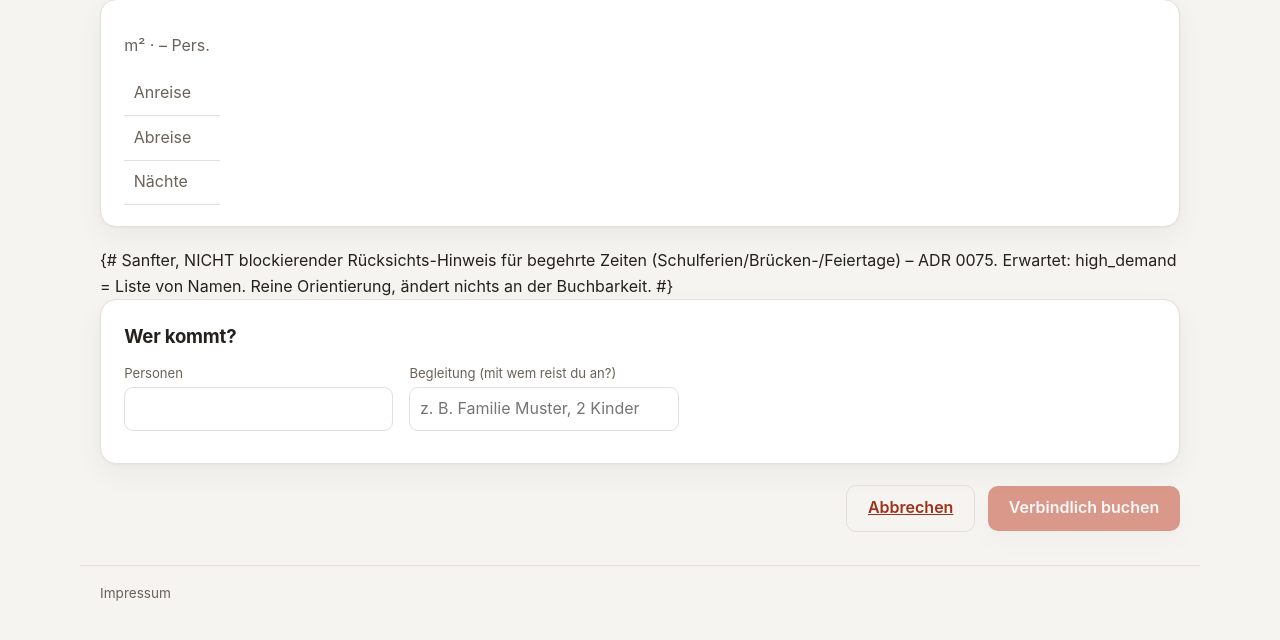
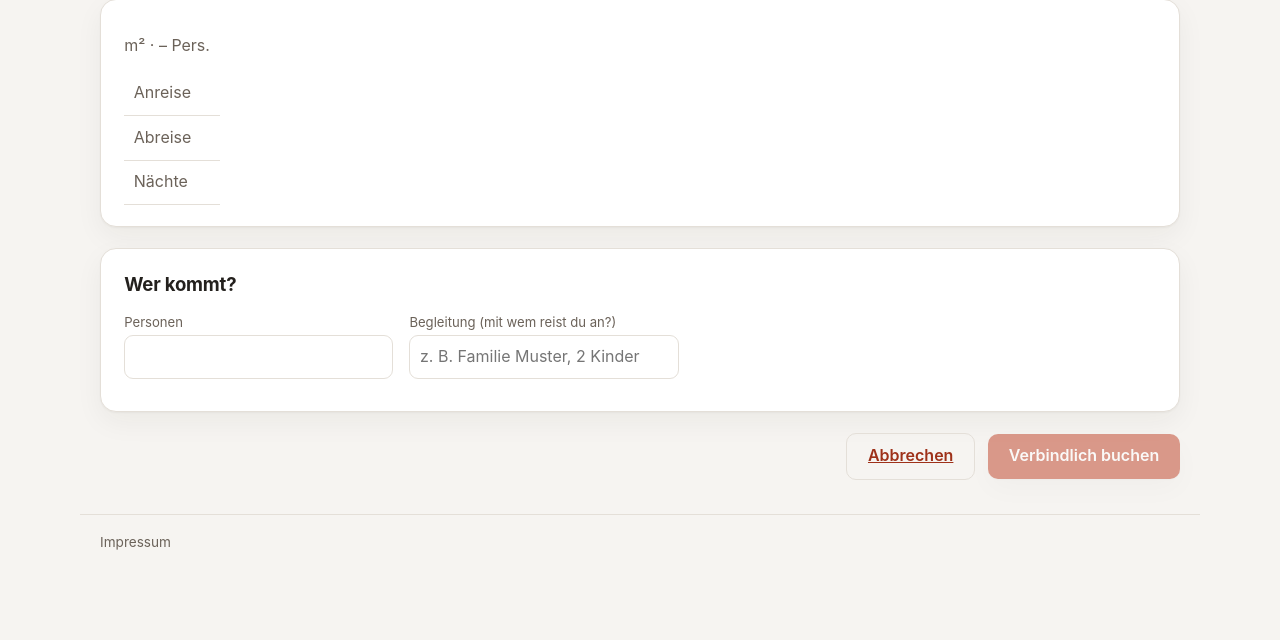
Before and after one commit to wedelmoritz/rehof-buchung, a Django app: template booking/templates/booking/book_confirm.html in a window 1280 px wide. Shown: the part 130-770 px from the top of the page. Run offline with Django 5.2, Linux system fonts and the light colour scheme; the template is opened without the code that fills it, so the values that code supplies are empty.

Commit message:
Fix: mehrzeiliger {# #}-Template-Kommentar wurde sichtbar (Rücksichts-Hinweis)
Djangos `{# … #}` wird über tag_re OHNE re.DOTALL erkannt – ein über mehrere
Zeilen gehender Kommentar wird nicht entfernt und erscheint als Text. Den
mehrzeiligen Kommentar in _high_demand_note.html entfernt; restliche Templates
geprüft (keine weiteren mehrzeiligen {# #}). Konvention in CLAUDE.md ergänzt.

Co-Authored-By: Claude Opus 4.8 <noreply@anthropic.com>
Claude-Session: https://claude.ai/code/session_017ERG5dqaNRhsCU1jrptqEQ

```diff
--- a/booking/templates/booking/_high_demand_note.html
+++ b/booking/templates/booking/_high_demand_note.html
@@ -1,6 +1,3 @@
-{# Sanfter, NICHT blockierender Rücksichts-Hinweis für begehrte Zeiten
-   (Schulferien/Brücken-/Feiertage) – ADR 0075. Erwartet: high_demand = Liste von
-   Namen. Reine Orientierung, ändert nichts an der Buchbarkeit. #}
 {% if high_demand %}
 <div class="hd-note">
   <strong>🌿 Begehrte Zeit:</strong>
```
Also changed, not shown: CLAUDE.md (+4 -0 lines).
